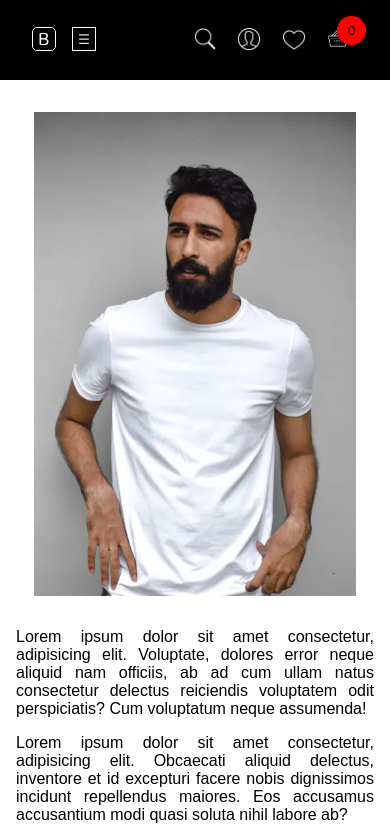
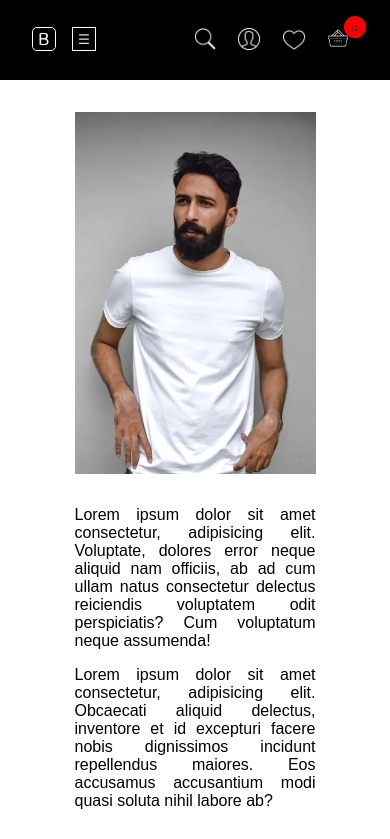
Before and after one commit to P-e-t-e-r-N-a-g-y/Webshop, a plain HTML site: page pages/whats_new.html in a window 390 px wide. Shown: the top 839 px of the page. Drawn offline with Linux system fonts and the light colour scheme.

Commit message:
Fixed counter design

```diff
--- a/style.css
+++ b/style.css
@@ -364,6 +364,7 @@ footer {
 .basket-left {
     display: flex;
     flex-direction: column;
+    justify-content: center;
 }
 
 .basket-left-element {
@@ -398,7 +399,6 @@ footer {
     display: flex;
     align-items: center;
     justify-content: end;
-
     margin: 1rem;
 }
 
@@ -622,16 +622,28 @@ footer {
         margin-bottom: 2rem;
     }
 
+    .counter {
+        position: absolute;
+        top: -0.2rem;
+        right: -0.5rem;
+        background-color: rgb(255, 0, 0);
+        font-size: 0.6rem;
+        border-radius: 50%;
+        height: 1.4rem;
+        width: 1.4rem;
+        color: black;
+    }
+
     .flex-container {
         grid-template-columns: repeat(auto-fill, minmax(300px, 1fr));
     }
 
     .new-section {
-        width: 100%;
+        width: 70%;
     }
 
     .new-img {
-        width: 90%;
+        width: 100%;
     }
 
     .new-img1 {
```
